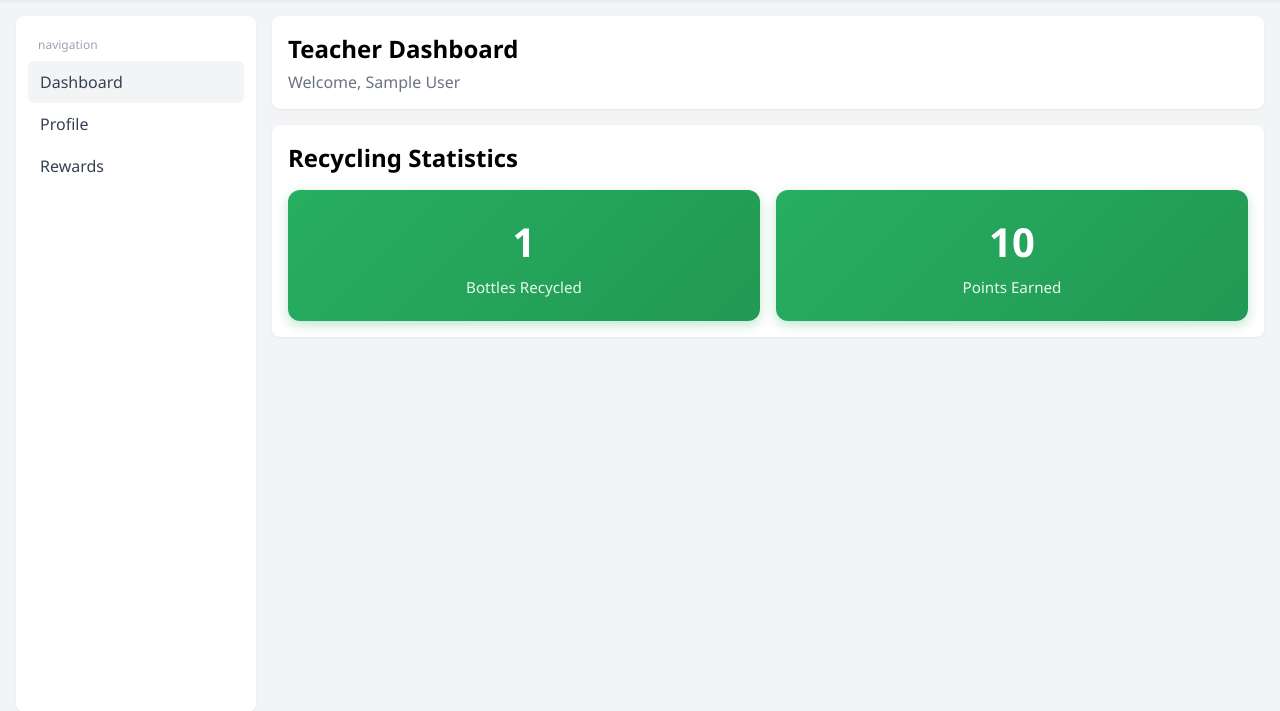
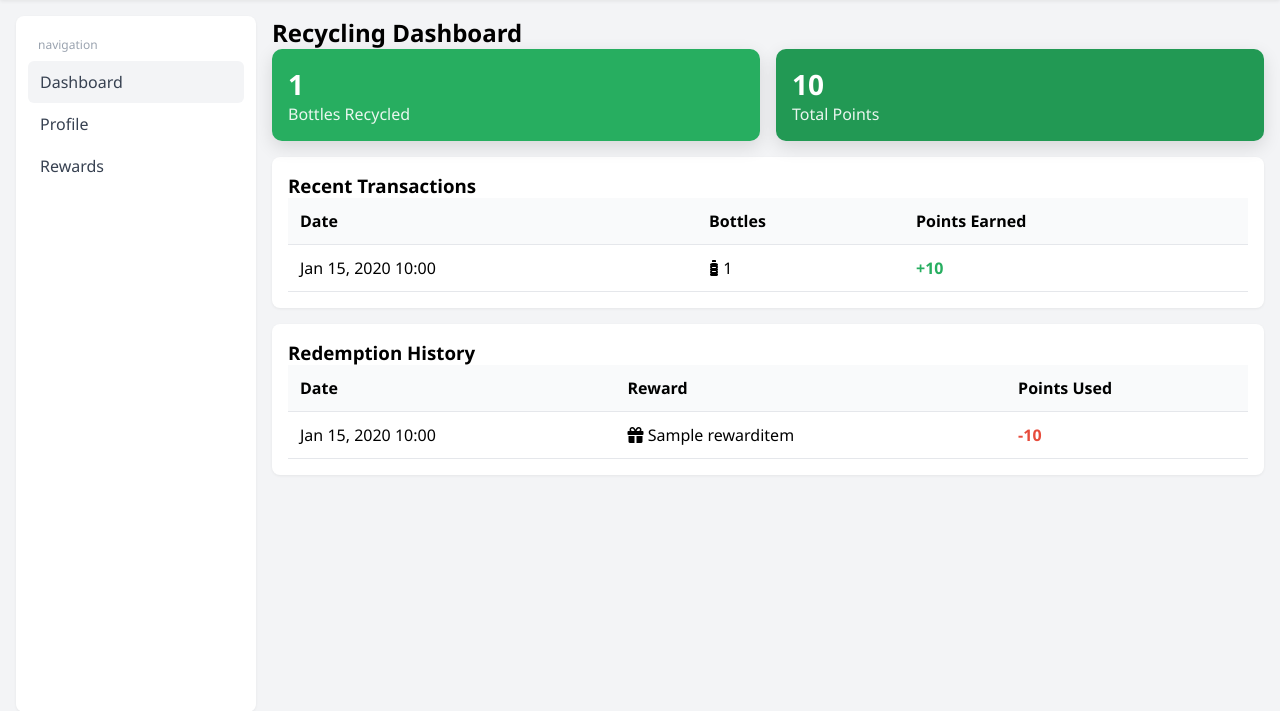
Before and after one commit to capstoneproj2025-afk/SMC_EcoDrop, a Django app: page /teacher-dashboard/ in a window 1280 px wide. Shown: the part 56-767 px from the top of the page. Run offline with Django 4.2, Linux system fonts and the light colour scheme; a user stored in the database is signed in; tables that the repository leaves empty hold one stand-in row (values such as "Sample post").

Commit message:
Update teacher dashboard/profile, enhance rewards pagination visibility

```diff
--- a/core/views.py
+++ b/core/views.py
@@ -133,6 +133,10 @@ def teacher_dashboard_view(request):
     # Recent transactions
     recent_transactions = Entry.objects.select_related('user_profile__user').order_by('-created_at')[:20]
 
+    # Teacher's own recent entries and redemptions
+    recent_entries = Entry.objects.filter(user_profile=user_profile).order_by('-created_at')[:10]
+    redemptions = RedeemedPoints.objects.filter(user_profile=user_profile).select_related('reward_item').order_by('-created_at')[:10]
+
     return render(request, 'core/teacher_dashboard.html', {
         'user_profile': user_profile,
         'teacher_bottles': teacher_bottles,
@@ -143,6 +147,8 @@ def teacher_dashboard_view(request):
         'recent_deposits': recent_deposits,
         'top_students': top_students,
         'recent_transactions': recent_transactions,
+        'recent_entries': recent_entries,
+        'redemptions': redemptions,
     })
 
 @login_required
--- a/templates/core/teacher_dashboard.html
+++ b/templates/core/teacher_dashboard.html
@@ -14,49 +14,93 @@
 
 {% block extra_styles %}
 <style>
-  .stats-grid {
-    display: grid !important;
-    grid-template-columns: repeat(2, 1fr) !important;
-    gap: 16px !important;
-  }
-  .stat-card {
-    background: linear-gradient(135deg, #27ae60 0%, #229954 100%) !important;
-    color: white !important;
-    padding: 24px !important;
-    border-radius: 12px !important;
-    text-align: center !important;
-    box-shadow: 0 4px 12px rgba(39, 174, 96, 0.3) !important;
-  }
-  .stat-number {
-    font-size: 2.5rem !important;
-    font-weight: bold !important;
-    display: block !important;
-    margin-bottom: 8px !important;
-  }
-  .stat-label {
-    font-size: 0.95rem !important;
-    opacity: 0.9 !important;
-  }
+.recycling { margin-top: 0; }
+.cards { display:flex; gap:16px; flex-wrap:wrap; }
+.kpi { flex:1; min-width: 220px; color:#fff; border-radius: 10px; padding: 16px; box-shadow: 0 6px 18px rgba(0,0,0,0.12); }
+.kpi.green { background:#27ae60; }
+.kpi.blue { background:#229954; }
+.kpi-value { font-size: 28px; font-weight: 800; }
+.kpi-label { opacity: 0.9; }
+.table-card { margin-top: 16px; }
+.table-wrap { overflow-x:auto; }
+.table-wrap table { width:100%; border-collapse: collapse; }
+.table-wrap th, .table-wrap td { text-align:left; padding:12px; border-bottom:1px solid #e5e7eb; }
+.table-wrap thead th { background:#f9fafb; }
+.pts { color:#27ae60; font-weight: 700; }
+.card { background:#fff; border-radius: 8px; padding: 16px; box-shadow: 0 1px 3px rgba(0,0,0,0.06); }
+.empty { text-align:center; color:#666; padding: 20px; }
 </style>
 {% endblock %}
 
 {% block content %}
-<section class="like-panel">
-  <h1 style="margin: 0 0 6px;">Teacher Dashboard</h1>
-  <p style="margin: 0; color: #6b7280;">Welcome, {{ user.first_name }} {{ user.last_name }}</p>
-</section>
+<!-- Recycling Dashboard -->
+<section id="recycling" class="recycling">
+    <h2>Recycling Dashboard</h2>
+    <div class="cards">
+        <div class="kpi green">
+            <div class="kpi-value">{{ teacher_bottles }}</div>
+            <div class="kpi-label">Bottles Recycled</div>
+        </div>
+        <div class="kpi blue">
+            <div class="kpi-value">{{ user_profile.total_points }}</div>
+            <div class="kpi-label">Total Points</div>
+        </div>
+    </div>
 
-<section class="like-panel">
-  <h2 style="margin: 0 0 16px;">Recycling Statistics</h2>
-  <div style="display: grid; grid-template-columns: 1fr 1fr; gap: 16px;">
-    <div style="background: linear-gradient(135deg, #27ae60 0%, #229954 100%); color: white; padding: 24px; border-radius: 12px; text-align: center; box-shadow: 0 4px 12px rgba(39, 174, 96, 0.3);">
-      <span style="font-size: 2.5rem; font-weight: bold; display: block; margin-bottom: 8px;">{{ teacher_bottles }}</span>
-      <div style="font-size: 0.95rem; opacity: 0.9;">Bottles Recycled</div>
+    <div class="card table-card">
+        <h3>Recent Transactions</h3>
+        {% if recent_entries %}
+        <div class="table-wrap">
+            <table>
+                <thead>
+                    <tr>
+                        <th>Date</th>
+                        <th>Bottles</th>
+                        <th>Points Earned</th>
+                    </tr>
+                </thead>
+                <tbody>
+                    {% for entry in recent_entries %}
+                    <tr>
+                        <td>{{ entry.created_at|date:"M d, Y H:i" }}</td>
+                        <td><i class="fas fa-bottle-water"></i> {{ entry.no_bottle }}</td>
+                        <td><span class="pts">+{{ entry.points }}</span></td>
+                    </tr>
+                    {% endfor %}
+                </tbody>
+            </table>
+        </div>
+        {% else %}
+            <p class="empty"><i class="fas fa-bottle-water"></i> No transactions yet. Start recycling bottles to earn points!</p>
+        {% endif %}
     </div>
-    <div style="background: linear-gradient(135deg, #27ae60 0%, #229954 100%); color: white; padding: 24px; border-radius: 12px; text-align: center; box-shadow: 0 4px 12px rgba(39, 174, 96, 0.3);">
-      <span style="font-size: 2.5rem; font-weight: bold; display: block; margin-bottom: 8px;">{{ teacher_points }}</span>
-      <div style="font-size: 0.95rem; opacity: 0.9;">Points Earned</div>
+
+    <div class="card table-card">
+        <h3>Redemption History</h3>
+        {% if redemptions %}
+        <div class="table-wrap">
+            <table>
+                <thead>
+                    <tr>
+                        <th>Date</th>
+                        <th>Reward</th>
+                        <th>Points Used</th>
+                    </tr>
+                </thead>
+                <tbody>
+                    {% for redemption in redemptions %}
+                    <tr>
+                        <td>{{ redemption.created_at|date:"M d, Y H:i" }}</td>
+                        <td><i class="fas fa-gift"></i> {{ redemption.reward_item.reward_name }}</td>
+                        <td><span style="color: #e74c3c; font-weight: 700;">-{{ redemption.redeemed_points }}</span></td>
+                    </tr>
+                    {% endfor %}
+                </tbody>
+            </table>
+        </div>
+        {% else %}
+            <p class="empty"><i class="fas fa-gift"></i> No redemptions yet. Check out the Rewards page!</p>
+        {% endif %}
     </div>
-  </div>
 </section>
 {% endblock %}
```
Also changed, not shown: templates/core/rewards.html (+17 -12 lines), templates/core/teacher_profile.html (+69 -109 lines).
